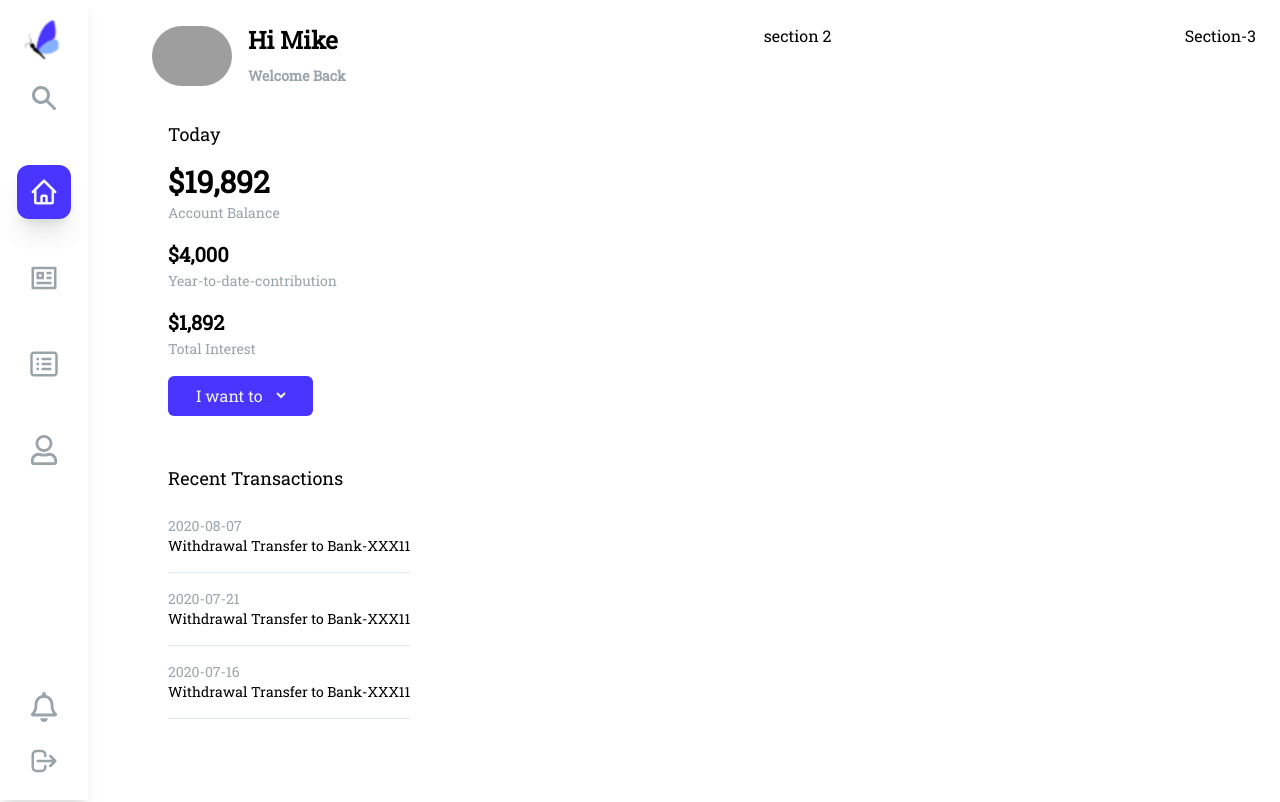
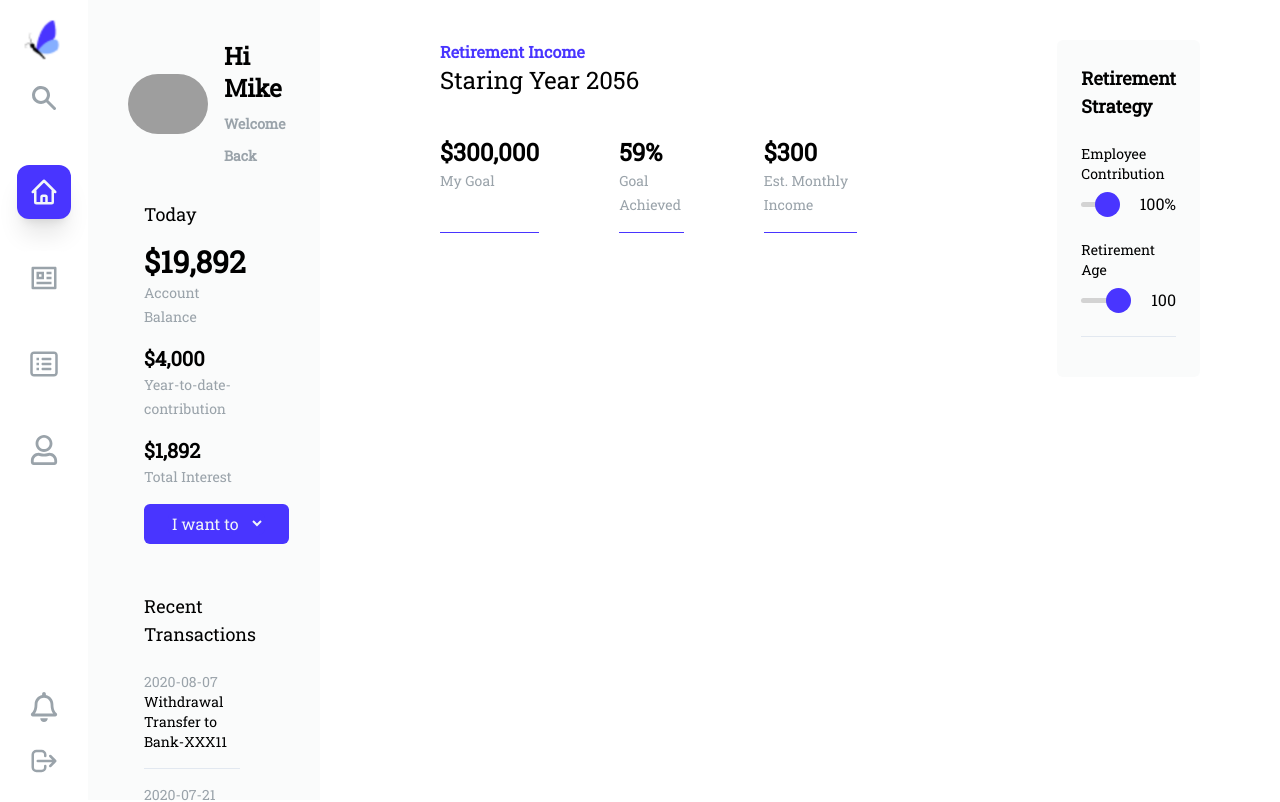
Before and after one commit to shareefrahat/monetary-system, a React (Create React App) app: page / in a window 1280 px wide. Shown: the top 802 px of the page. Built offline with nearby package versions, Linux system fonts and the light colour scheme; grey boxes are pictures that could not be loaded.

Commit message:
section third range slider added

```diff
--- a/package.json
+++ b/package.json
@@ -7,6 +7,7 @@
     "@testing-library/jest-dom": "^5.16.4",
     "@testing-library/react": "^13.3.0",
     "@testing-library/user-event": "^13.5.0",
+    "konsta": "^0.10.4",
     "react": "^18.1.0",
     "react-dom": "^18.1.0",
     "react-icons": "^4.4.0",
--- a/src/App.css
+++ b/src/App.css
@@ -5,30 +5,32 @@
   font-family: "Roboto Slab", serif;
 }
 
-.App-logo {
-  height: 40vmin;
-  pointer-events: none;
+.slider {
+  -webkit-appearance: none;
+  height: 5px;
+  border-radius: 5px;
+  background: #d3d3d3;
+  outline: none;
+  -webkit-transition: 0.2s;
+  transition: opacity 0.2s;
 }
 
-@media (prefers-reduced-motion: no-preference) {
-  .App-logo {
-    animation: App-logo-spin infinite 20s linear;
-  }
+.slider::-webkit-slider-thumb {
+  -webkit-appearance: none;
+  appearance: none;
+  width: 25px;
+  height: 25px;
+  border-radius: 50%;
+  background: #4935ff;
+  cursor: pointer;
 }
 
-.App-header {
-  background-color: #282c34;
-  min-height: 100vh;
-  display: flex;
-  flex-direction: column;
-  align-items: center;
-  justify-content: center;
-  font-size: calc(10px + 2vmin);
-  color: white;
-}
-
-.App-link {
-  color: #61dafb;
+.slider::-moz-range-thumb {
+  width: 25px;
+  height: 25px;
+  border-radius: 50%;
+  background: #4935ff;
+  cursor: pointer;
 }
 
 @keyframes App-logo-spin {
--- a/src/components/Navbar/Navbar.js
+++ b/src/components/Navbar/Navbar.js
@@ -38,7 +38,7 @@ const Navbar = () => {
   ];
   return (
     <>
-      <nav className="bg-white mr-0 fixed bottom-0 lg:left-0 w-full lg:w-fit lg:inset-y-0 flex flex-row lg:flex-col justify-center items-center lg:justify-between p-3 shadow-lg">
+      <nav className="bg-white mr-0 fixed bottom-0 lg:left-0 w-full lg:w-fit lg:inset-y-0 flex flex-row lg:flex-col justify-center items-center lg:justify-between p-3">
         <div className="flex flex-row-reverse lg:flex-col items-center gap-4 lg:gap-y-10">
           <div>
             <img className="hidden lg:block w-16 mx-auto" src={logo} alt="" />
--- a/src/pages/Home/GraphSection.js
+++ b/src/pages/Home/GraphSection.js
@@ -1,7 +1,30 @@
 import React from "react";
 
 const GraphSection = () => {
-  return <div>section 2</div>;
+  return (
+    <>
+      <div>
+        <div className="mb-10">
+          <h6 className="text-md text-primary font-bold">Retirement Income</h6>
+          <p className="text-xl lg:text-2xl">Staring Year 2056</p>
+        </div>
+        <div className="flex flex-col lg:flex-row gap-5 lg:gap-20 w-full">
+          <div className="mb-4 border-b border-b-primary pb-4">
+            <h2 className="text-xl lg:text-2xl font-bold">$300,000</h2>
+            <small className="text-sm text-neutral">My Goal</small>
+          </div>
+          <div className="mb-4 border-b border-b-primary pb-4">
+            <h2 className="text-xl lg:text-2xl font-bold">59%</h2>
+            <small className="text-sm text-neutral">Goal Achieved</small>
+          </div>
+          <div className="mb-4 border-b border-b-primary pb-4">
+            <h2 className="text-xl lg:text-2xl font-bold">$300</h2>
+            <small className="text-sm text-neutral">Est. Monthly Income</small>
+          </div>
+        </div>
+      </div>
+    </>
+  );
 };
 
 export default GraphSection;
--- a/src/pages/Home/Home.js
+++ b/src/pages/Home/Home.js
@@ -1,12 +1,14 @@
-import React from "react";
+import React, { useState } from "react";
 import avatar from "../../images/user-7.jpg";
 import GraphSection from "./GraphSection";
 
 const Home = () => {
+  const [percent, setPercent] = useState(100);
+  const [age, setAge] = useState(100);
   return (
     <>
-      <div className="flex flex-col lg:flex-row justify-between lg:ml-28 lg:pl-10 p-6">
-        <section>
+      <div className="flex flex-col lg:flex-row gap-10">
+        <section className="bg-gray-50/80 lg:pl-32 lg:pr-20 px-6 py-10 h-screen w-full lg:w-1/4">
           <div className="flex flex-row justify-start text-left gap-4 items-center">
             <img className="w-20 rounded-full" src={avatar} alt="" />
             <p className="text-xl lg:text-2xl font-bold">
@@ -59,10 +61,52 @@ const Home = () => {
             </div>
           </div>
         </section>
-        <section>
+        <section className="lg:px-20 px-6 py-10 w-full lg:w-2/4">
           <GraphSection></GraphSection>
         </section>
-        <section>Section-3</section>
+        <section className="lg:px-20 px-6 py-10 mb-20 lg:mb-0 w-full lg:w-1/4">
+          <div>
+            <div className="bg-gray-50/80 p-6 rounded-md">
+              <div className="border-b border-b-slate-200 mb-4">
+                <p className="text-lg mb-6 font-bold">Retirement Strategy</p>
+                <div className="mb-6">
+                  <label for="range-1" className="block mb-2 text-sm">
+                    Employee Contribution
+                  </label>
+                  <p className="flex flex-row items-center gap-5">
+                    <input
+                      className="slider w-full"
+                      type="range"
+                      min="1"
+                      max="100"
+                      value={percent}
+                      onChange={(e) => setPercent(e.target.value)}
+                    />
+                    <span>{percent}%</span>
+                  </p>
+                </div>
+                <div className="mb-6">
+                  <label for="range-1" className="block mb-2 text-sm">
+                    Retirement Age
+                  </label>
+                  <p className="flex flex-row items-center gap-5">
+                    <input
+                      className="slider w-full"
+                      type="range"
+                      min="1"
+                      max="100"
+                      value={age}
+                      onChange={(e) => setAge(e.target.value)}
+                    />
+                    <span>{age}</span>
+                  </p>
+                </div>
+              </div>
+              <div></div>
+            </div>
+            <div></div>
+          </div>
+        </section>
       </div>
     </>
   );
```
Also changed, not shown: 1 other file (tests, documents, lock files or other folders).
